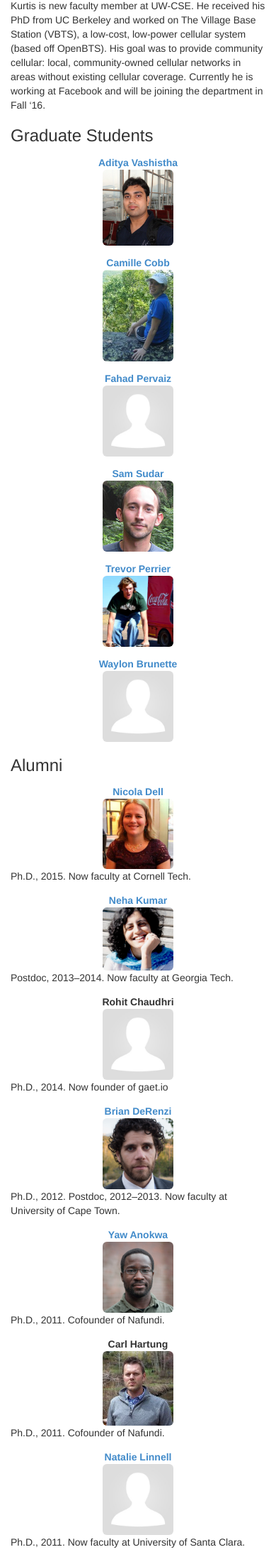
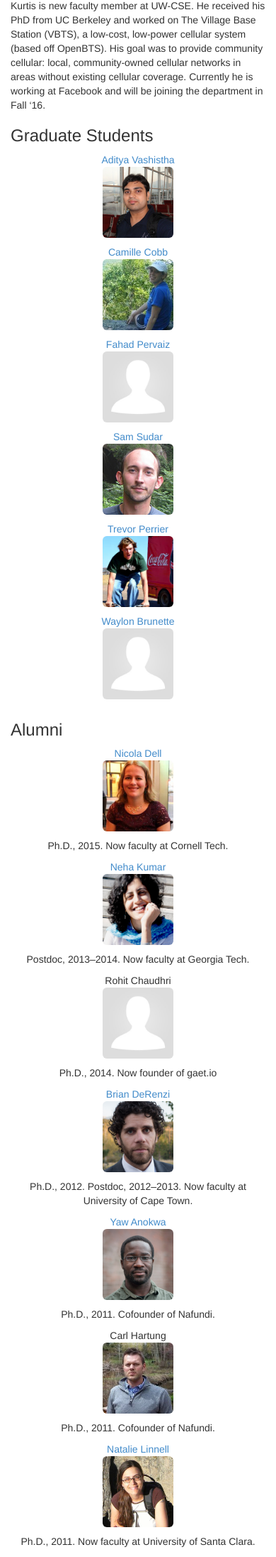
Before and after one commit to uw-ictd/uw-ictd.github.io, a Jekyll site: the page built from people.html, in a window 390 px wide. Shown: the part 883-3076 px from the top of the page at 71% size. Built offline with Jekyll 4.4.1, drawn with Linux system fonts in a browser that asks for light colours; Markdown is read by kramdown in place of the engine named in the settings; some of the changed text lies outside the part shown; grey boxes are pictures that could not be loaded.

Commit message:
updated peoples page

```diff
--- a/_config.yml
+++ b/_config.yml
@@ -16,14 +16,14 @@ permalink: /blog/:year/:month/:day/:title.html
 
 # Sections on the "people" page.
 roles:
-    - {key: faculty, name: Faculty}
+    - {key: faculty, name: Faculty, display: full}
     #- {key: postdoc, name: Researchers}
-    - {key: grad, name: Graduate Students}
+    - {key: grad, name: Graduate Students, display: short}
     #- {key: ugrad, name: Undergraduate Students}
     #- {key: collab, name: Collaborators}
-    - {key: alum, name: Alumni}
-    - {key: staff, name: Staff}
-    - {key: memory, name: "In Memory"}
+    - {key: alum, name: Alumni, display: short}
+    - {key: staff, name: Staff, display: short}
+    - {key: memory, name: "In Memory", display: full}
 
 # Number of news stories on the front page.
 front_page_news: 8
--- a/css/ictd.css
+++ b/css/ictd.css
@@ -107,6 +107,10 @@ dl.people dt {
   text-align: center;
 }
 
+div.people {
+  text-align: center;
+}
+
 /* Front page news. */
 ul.news .date {
     color: #999;
@@ -132,3 +136,8 @@ ul.news .bloglink a {
 .collaborator {margin-top: 50px; margin-left: 20px; margin-right: 30px}
 
 div.collaborator img {height:60px;}
+
+div.people > img{
+  height: 100px;
+  width: 100px;
+}
--- a/people.html
+++ b/people.html
@@ -12,6 +12,7 @@ title: People
 
 {% for role in site.roles %}
   <h3>{{ role.name }}</h3>
+  {% if role.display == "full" %}
     <dl class="dl-horizontal people">
     {% for item in site.data.people %}
       {% assign person = item[1] %}
@@ -39,4 +40,34 @@ title: People
       {% endif %}
     {% endfor %}
     </dl>
+  {% else %}
+    <div class="row">
+    {% for item in site.data.people %}
+      {% assign person = item[1] %}
+      {% if person.role == role.key %}
+        <div class="col-md-3 people">
+          {% if person.webpage %}
+          <a href="{{ person.webpage |escape }}">
+          {% endif %}
+            {{ person.display_name }}
+          {% if person.webpage %}
+          </a>
+          {% endif %}
+          <br />
+          {% if person.img %}
+            <img src="img/{{ person.img }}" alt="{{ person.display_name }}" class="img-rounded" />
+          {% else %}
+            <img src="img/profile_blank.jpg" alt="{{ person.display_name }}" class="img-rounded" />
+          {% endif %}
+          <br>
+          <p>
+            {% if person.bio %}
+              {{ person.bio | markdownify }}
+            {% endif %}
+          </p>
+        </div>
+      {% endif %}
     {% endfor %}
+    </div>
+  {% endif %}
+{% endfor %}
```
Also changed, not shown: _data/people.yml (+6 -3 lines), img/camille_cobb.jpg, img/joyojeet_pal.jpg (added), img/mitchell_sundt.png (added), img/natalie_linnell.jpg (added), img/unicef_logo.png (added). Lines whose indentation alone changed are shown as unchanged.
